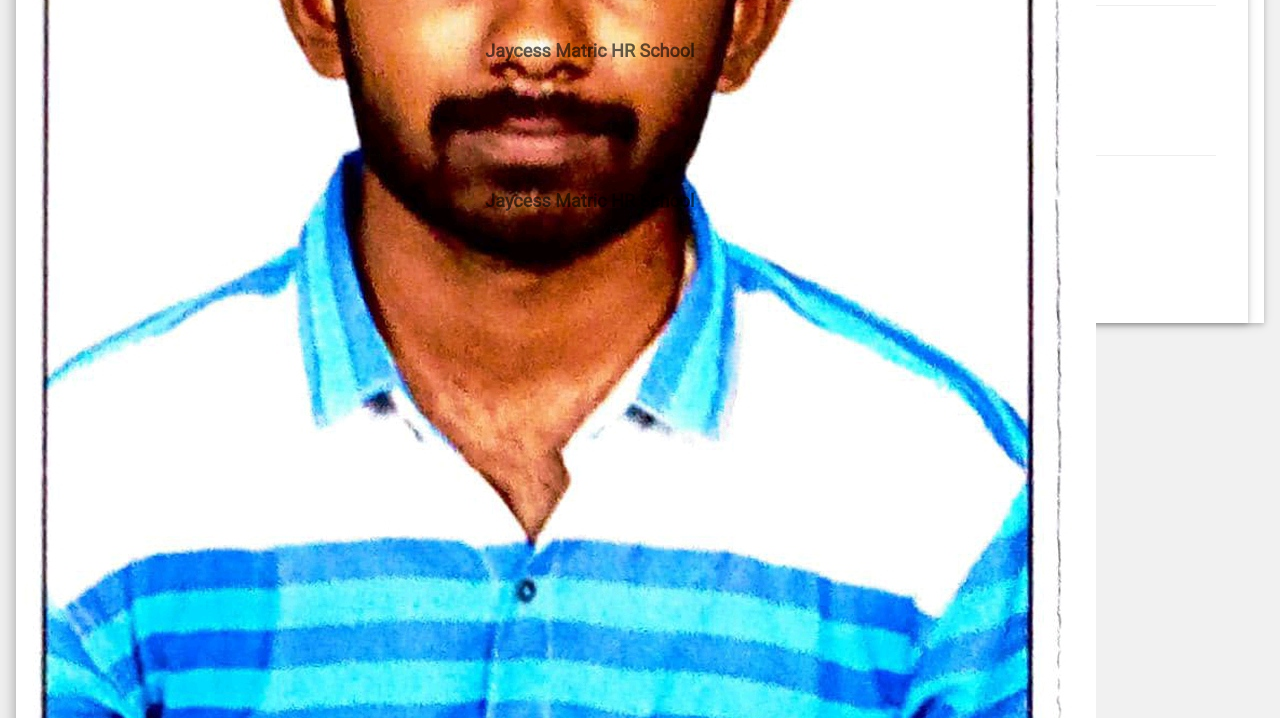
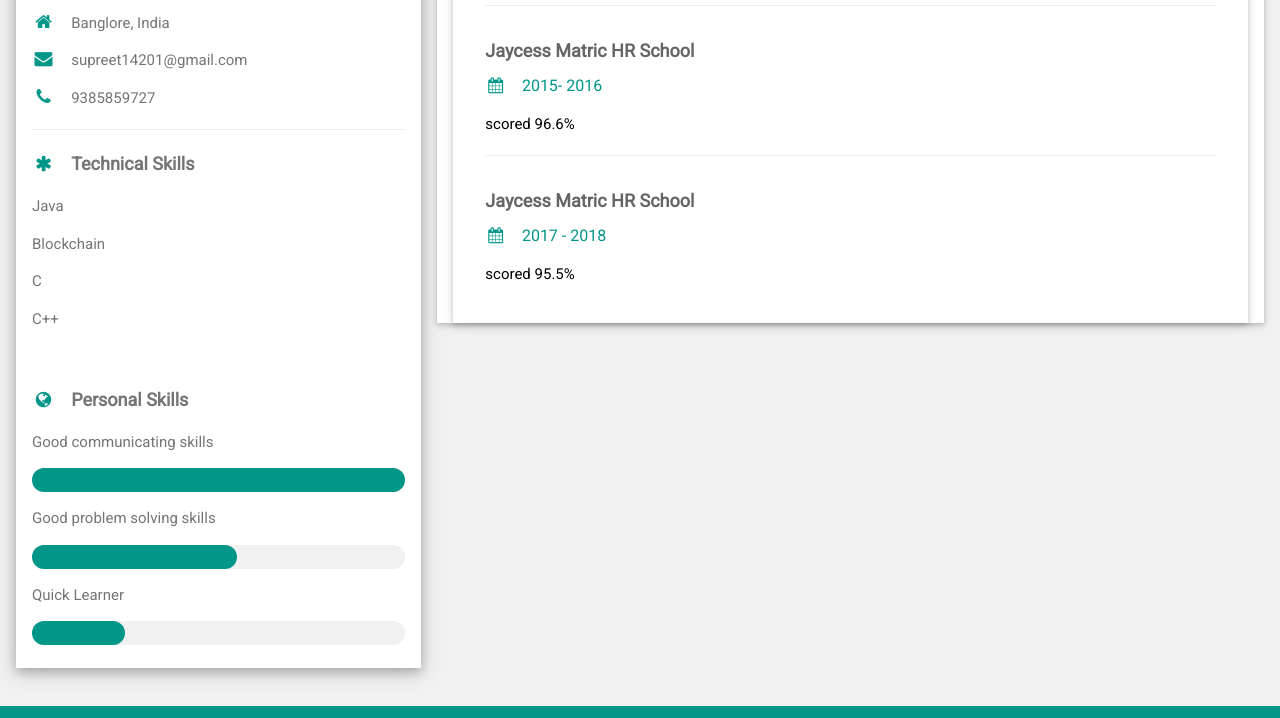
Before and after one commit to Supreet14/digitalresume, a plain HTML site: page index.html in a window 1280 px wide. Shown: the part 558-1276 px from the top of the page. Drawn offline with nearby package versions, Linux system fonts and the light colour scheme.

Commit message:
Update index.html

```diff
--- a/index.html
+++ b/index.html
@@ -22,7 +22,7 @@ html,body,h1,h2,h3,h4,h5,h6 {font-family: "Roboto", sans-serif}
 
       <div class="w3-white w3-text-grey w3-card-4">
         <div class="w3-display-container">
-          <img src="/IMG_20201027_175521.jpg" style="width:10">
+          <img src="IMG_20201027_175521.jpg" style="width:100%">
           <div class="w3-display-bottomleft w3-container w3-text-black">
             <h2>Supreet</h2>
           </div>
```
